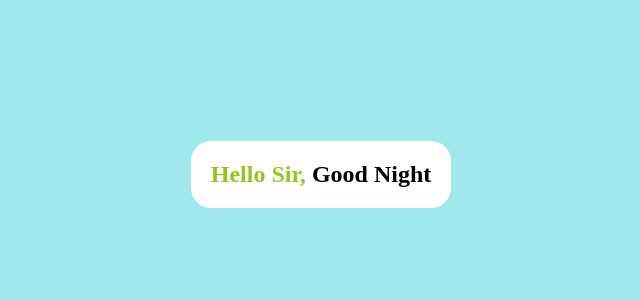
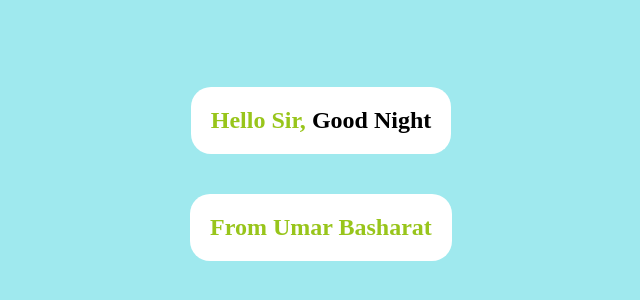
Before and after one commit to Umar-basharat/Greeting-Time-App, a React app: page / in a window 1280 px wide. Shown: the part 226-526 px from the top of the page, without its empty margins (319-959 px from the left). Built offline with nearby package versions, Linux system fonts and the light colour scheme.

Commit message:
chnge name

```diff
--- a/src/App.css
+++ b/src/App.css
@@ -6,6 +6,7 @@ body{
 }
 .main{
     justify-content: center;
+    flex-direction: column;
     display: flex;
     align-items: center;
     height: 100vh;
--- a/src/index.js
+++ b/src/index.js
@@ -32,6 +32,7 @@ ReactDOM.render(
 <div className='main'>
 
 <h2>Hello Sir,<span style={cssstyle}>   {ctime} </span> </h2>
+<h2>From Umar Basharat</h2>
 </div>
 
 </>,
```
